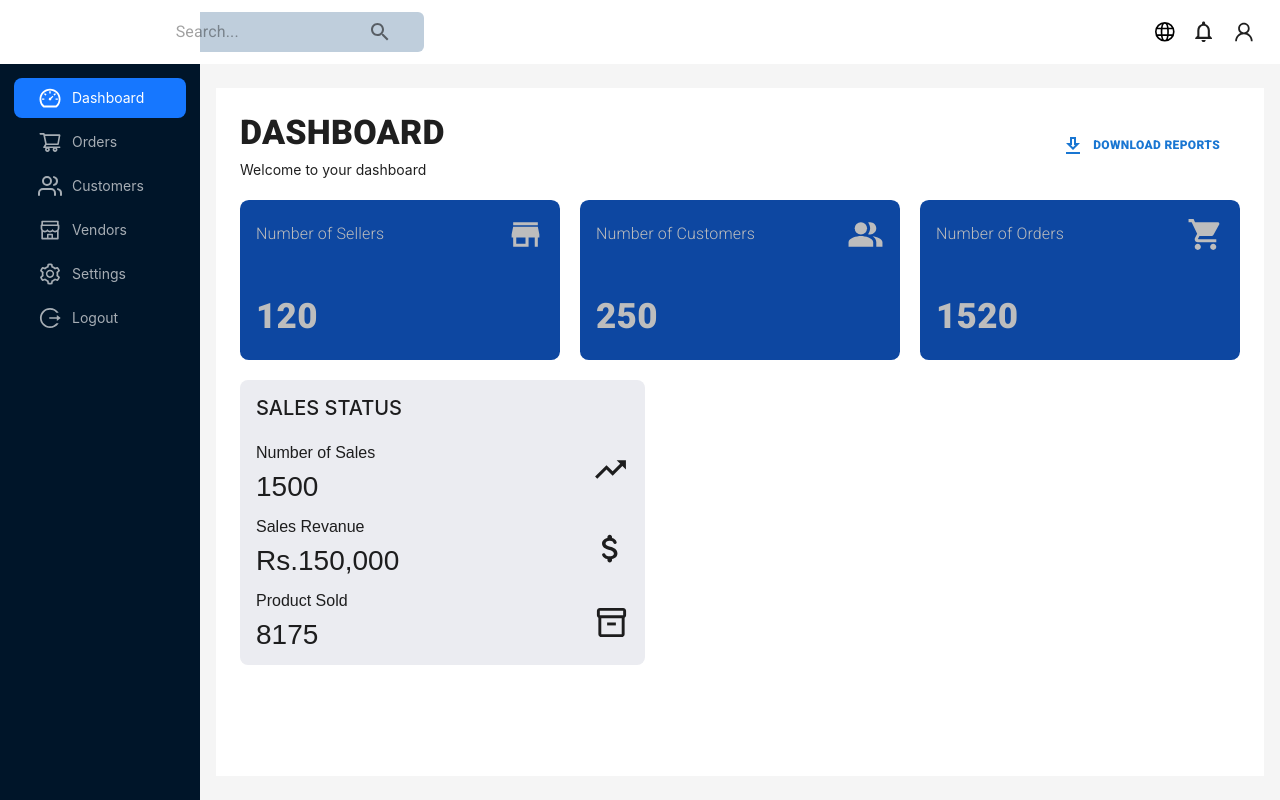
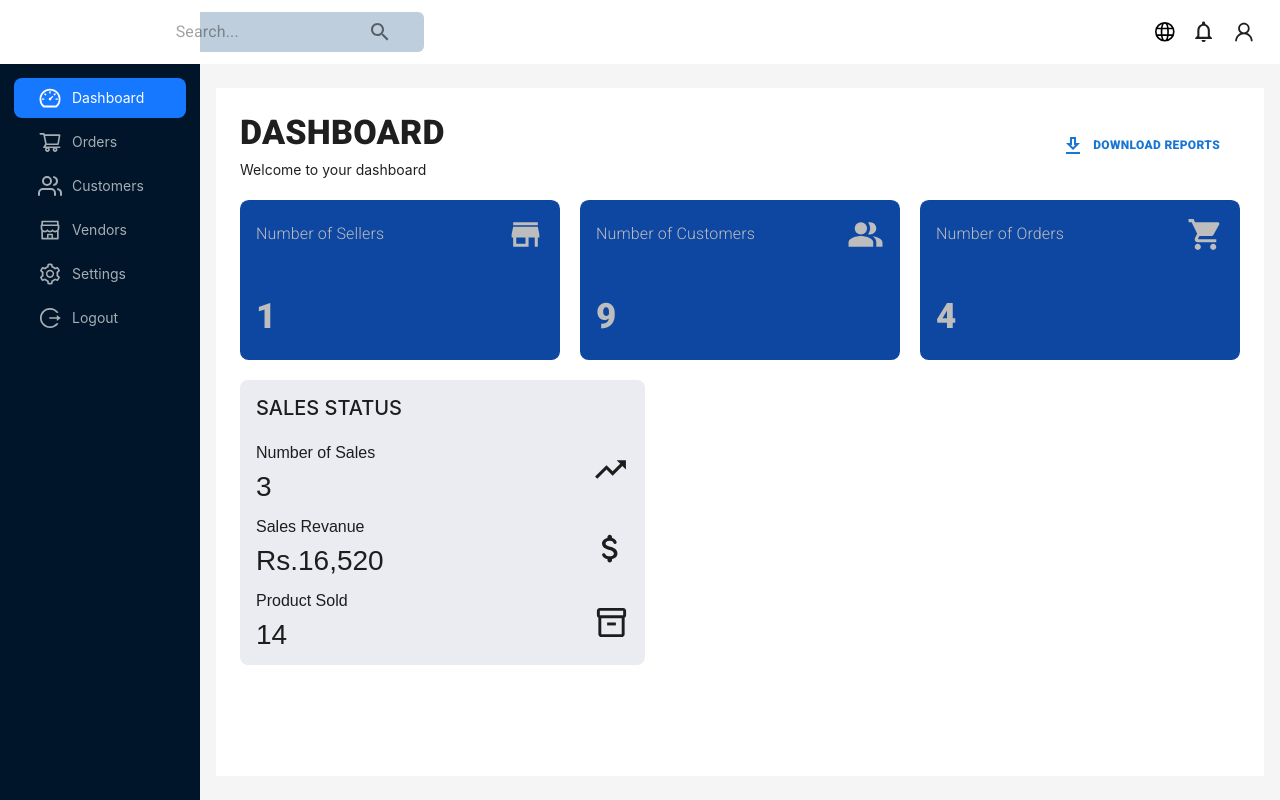
Before and after one commit to kaveenexe/-CSSE_WE_27-DS, a React (Create React App) app in the folder frontend/: page /dashboard in a window 1280 px wide. Built offline with nearby package versions, Linux system fonts and the light colour scheme; a web font is replaced by a local one.

Commit message:
Update Frontend

```diff
--- a/frontend/src/components/Admin/SalesRevBox.jsx
+++ b/frontend/src/components/Admin/SalesRevBox.jsx
@@ -14,21 +14,21 @@ export default function AlignItemsList() {
       <FlexBetween>
         <div className="sales_revenue_1">
           <h6>Number of Sales</h6>
-          <h3>1500</h3>
+          <h3>3</h3>
         </div>
         <TrendingUp sx={{ fontSize: "37px" }} />
       </FlexBetween>
       <FlexBetween>
         <div className="sales_revenue_2">
           <h6>Sales Revanue</h6>
-          <h3>Rs.150,000</h3>
+          <h3>Rs.16,520</h3>
         </div>
         <AttachMoneyRounded sx={{ fontSize: "37px" }} />
       </FlexBetween>
       <FlexBetween>
         <div className="sales_revenue_3">
           <h6>Product Sold</h6>
-          <h3>8175</h3>
+          <h3>14</h3>
         </div>
         <Inventory2Outlined sx={{ fontSize: "35px" }} />
       </FlexBetween>
--- a/frontend/src/pages/Admin-Dashboard.jsx
+++ b/frontend/src/pages/Admin-Dashboard.jsx
@@ -48,19 +48,19 @@ export const Dashboard = () => {
         {/* BOX 1 */}
         <StatBox
           title="Number of Sellers"
-          value="120"
+          value="1"
           icon={<Store sx={{ color: grey[400], fontSize: "37px" }} />}
         />
         {/* BOX 2 */}
         <StatBox
           title="Number of Customers"
-          value="250"
+          value="9"
           icon={<PeopleAlt sx={{ color: grey[400], fontSize: "37px" }} />}
         />
         {/* BOX 3 */}
         <StatBox
           title="Number of Orders"
-          value="1520"
+          value="4"
           icon={<ShoppingCart sx={{ color: grey[400], fontSize: "37px" }} />}
         />
       </Box>
```
